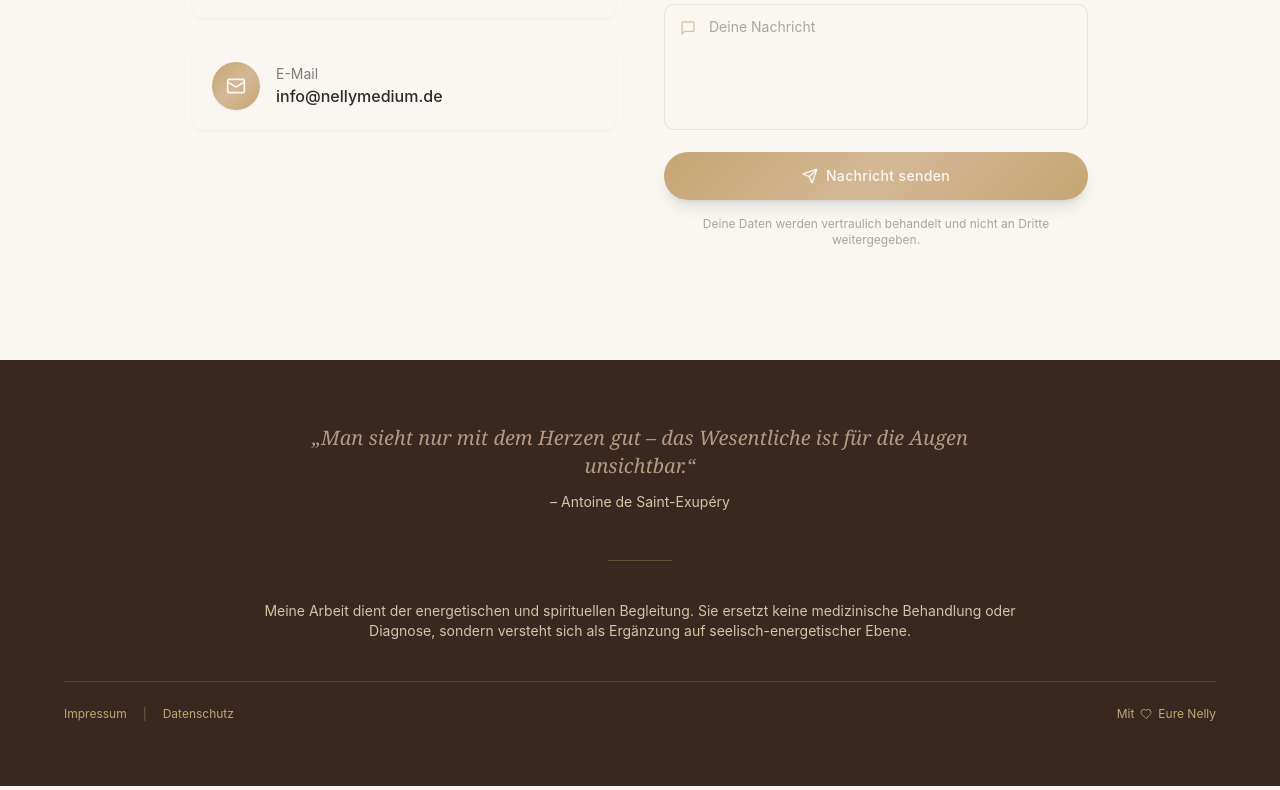
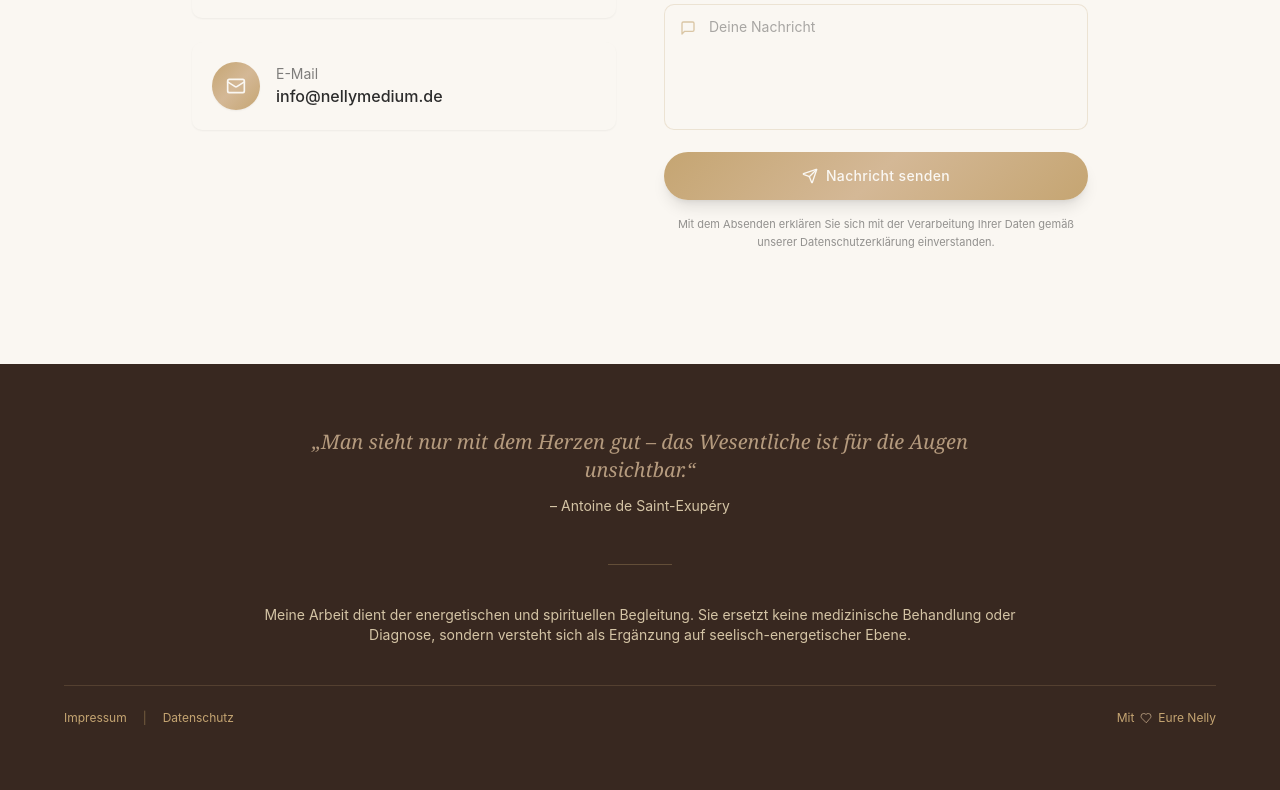
Before and after one commit to orkunbasar85-ux/nelly-website, a Next.js app: page / in a window 1280 px wide. Shown: the part 4734-5524 px from the top of the page. Built offline with nearby package versions, Linux system fonts and the light colour scheme.

Commit message:
Update contact-section.tsx

```diff
--- a/app/components/contact-section.tsx
+++ b/app/components/contact-section.tsx
@@ -71,10 +71,10 @@ export function ContactSection() {
             </h2>
             <div className="w-16 h-0.5 bg-gold mx-auto mt-5" />
             <p className="text-charcoal/70 mt-6 max-w-2xl mx-auto leading-relaxed">
-             {t(
-  'Du hast Fragen oder möchtest spüren, ob es passt? Du kannst mich auf Türkisch oder Deutsch kontaktieren. Ich freue mich auf deine Nachricht – und vielleicht auf unser baldiges Gespräch.',
-  'Sorularınız mı var, yoksa enerjimizin uyumunu mu hissetmek istiyorsunuz? Benimle Türkçe veya Almanca dillerinde iletişime geçebilirsiniz. Mesajınızı sabırsızlıkla bekliyorum – belki de yakında görüşmek üzere.'
-)}
+              {t(
+                'Du hast Fragen oder möchtest spüren, ob es passt? Du kannst mich auf Türkisch oder Deutsch kontaktieren. Ich freue mich auf deine Nachricht – und vielleicht auf unser baldiges Gespräch.',
+                'Sorularınız mı var, yoksa enerjimizin uyumunu mu hissetmek istiyorsunuz? Benimle Türkçe veya Almanca dillerinde iletişime geçebilirsiniz. Mesajınızı sabırsızlıkla bekliyorum – belki de yakında görüşmek üzere.'
+              )}
             </p>
           </div>
         </FadeInSection>
@@ -209,10 +209,11 @@ export function ContactSection() {
                 </button>
               )}
 
-              <p className="text-xs text-charcoal/40 text-center">
+              {/* YASAL STANDARTLARA UYGUN GİZLİLİK ONAY METNİ */}
+              <p className="text-[11px] text-charcoal/50 text-center leading-relaxed mt-3">
                 {t(
-                  'Deine Daten werden vertraulich behandelt und nicht an Dritte weitergegeben.',
-                  'Bilgilerin gizli tutulur ve üçüncü kişilerle paylaşılmaz.'
+                  'Mit dem Absenden erklären Sie sich mit der Verarbeitung Ihrer Daten gemäß unserer Datenschutzerklärung einverstanden.',
+                  'Formu göndererek, verilerinizin Gizlilik Politikası uyarınca işlenmesini kabul etmiş olursunuz.'
                 )}
               </p>
             </form>
```
